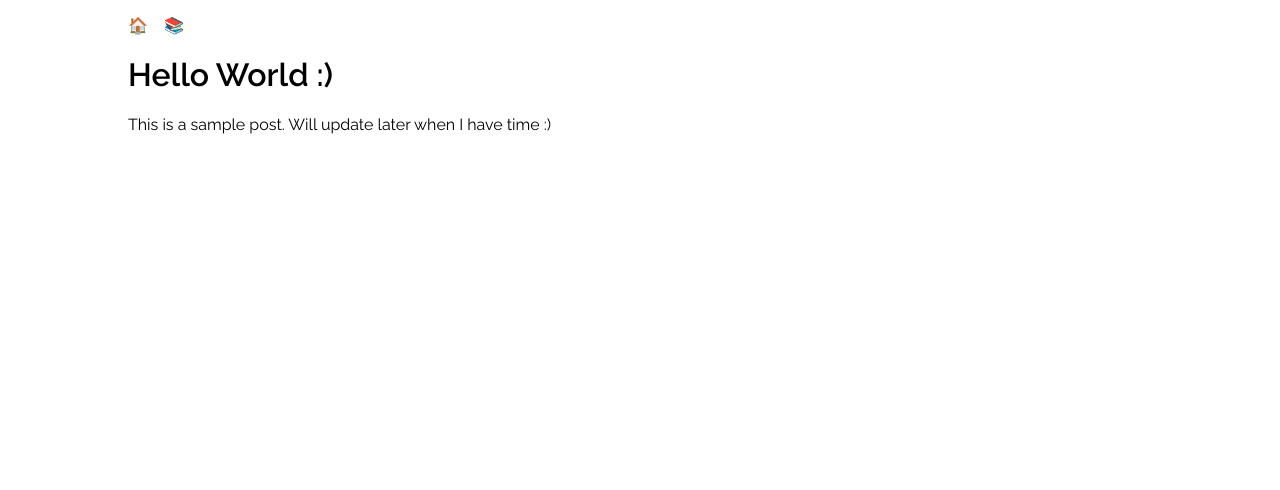
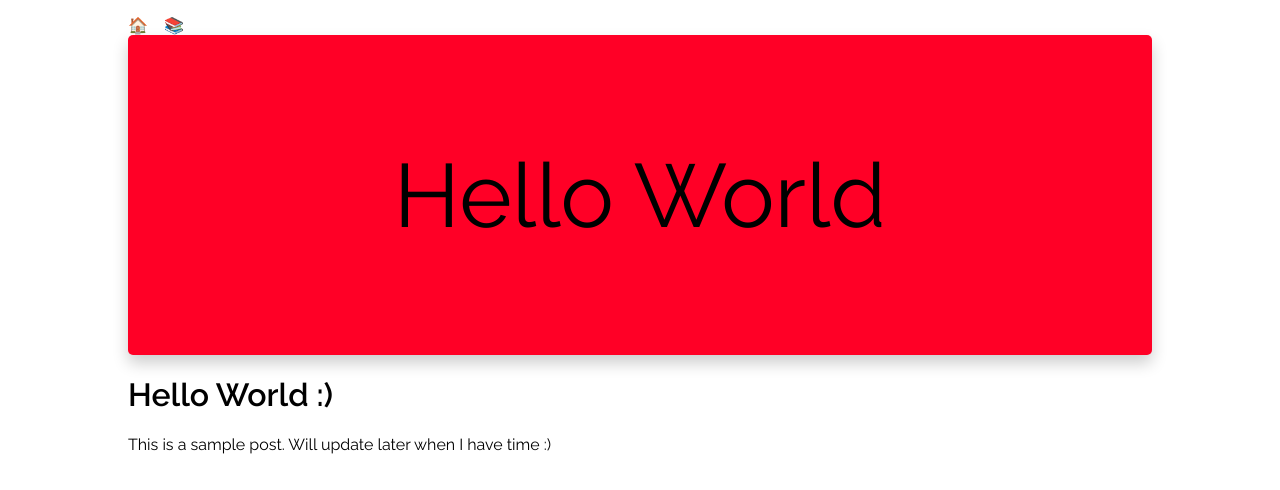
Before and after one commit to steffincodes/devlog, a Next.js app: page /blog/20200614-hello-world in a window 1280 px wide. Shown: the top 490 px of the page. Built offline with nearby package versions, Linux system fonts and the light colour scheme.

Commit message:
Included Banner

```diff
--- /dev/null
+++ b/components/cover-image.js
@@ -0,0 +1,55 @@
+import Link from "next/link";
+
+export default function CoverImage({ title, slug }) {
+  const image = (
+    <div
+      style={{
+        position: "relative",
+        textAlign: "center",
+      }}
+    >
+      <img
+        src="\assets\img\trans.png"
+        alt={`Cover Image for ${title}`}
+        style={{
+          backgroundColor: `${GenerateColor()}`,
+          width: "100%",
+          display: "block",
+          height: "25vw",
+          margin: "0 auto",
+          paddingTop: "1em",
+          userSelect: "none",
+          borderRadius: "5px",
+          boxShadow: "0 8px 16px 0 rgba(0,0,0,0.2)",
+        }}
+      />
+      <div
+        style={{
+          position: "absolute",
+          top: "50%",
+          left: "50%",
+          transform: "translate(-50%, -50%)",
+          fontSize: "7vw",
+          userSelect: "none",
+        }}
+      >
+        {title}
+      </div>
+    </div>
+  );
+  return (
+    <div className="-mx-5 sm:mx-0">
+      {slug ? (
+        <Link as={`/posts/${slug}`} href="/posts/[slug]">
+          <a aria-label={title}>{image}</a>
+        </Link>
+      ) : (
+        image
+      )}
+    </div>
+  );
+}
+
+function GenerateColor() {
+  return `hsla(${Math.random() * 360}, 100%, 50%, 1)`;
+}
--- a/pages/blog/[slug].js
+++ b/pages/blog/[slug].js
@@ -4,10 +4,7 @@ import path from "path";
 import matter from "gray-matter";
 import Head from "next/head";
 import marked from "marked";
-// import hljs from "highlight.js/lib/core";
-import hljs from "highlight.js/lib/index";
-// import 'highlight.js/styles/github.css';
-
+import CoverImage from "../../components/cover-image";
 const Post = ({ htmlString, data }) => {
   return (
     <div className="container">
@@ -35,8 +32,8 @@ const Post = ({ htmlString, data }) => {
           </a>
         </li>
       </ul>
+      <CoverImage title={data.title} />
       <div dangerouslySetInnerHTML={{ __html: htmlString }} />
-      <script>{syntaxHighlighting()}</script>
       <style jsx global>{`
         @import url("https://fonts.googleapis.com/css2?family=Raleway:ital,wght@0,400;0,500;0,600;1,300;1,400&display=swap");
         :root {
@@ -121,10 +118,4 @@ export const getStaticProps = async ({ params: { slug } }) => {
   };
 };
 
-export const syntaxHighlighting = () => {
-  let document;
-  hljs.initHighlighting();
-  // styling task list
-};
-
 export default Post;
```
Also changed, not shown: posts/20200619-including-banners.md (added, +9 -0 lines), public/assets/img/trans.png (added).
